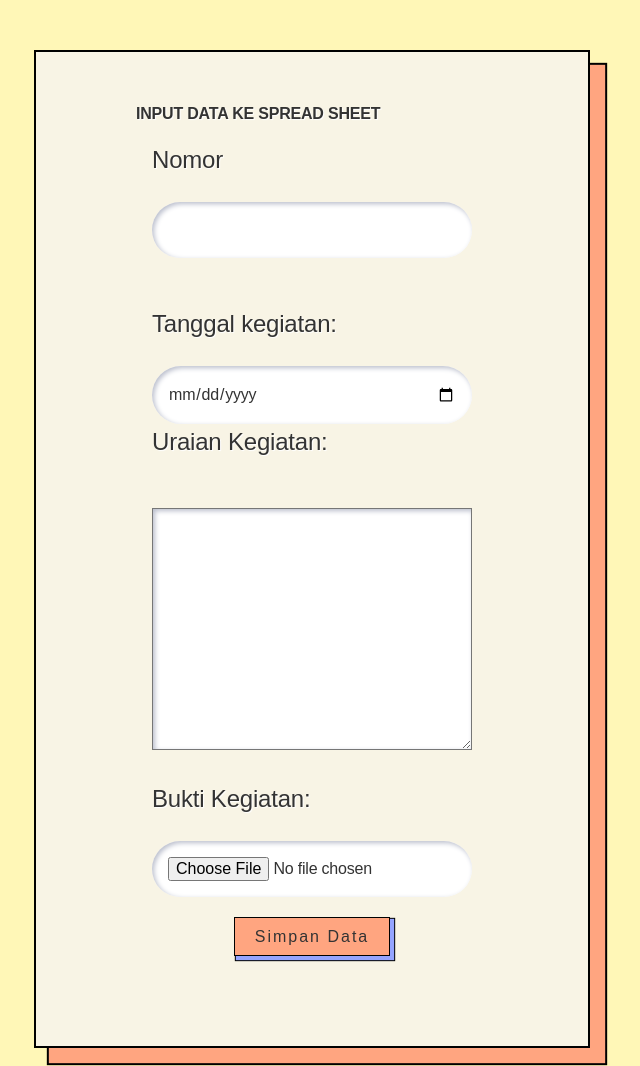
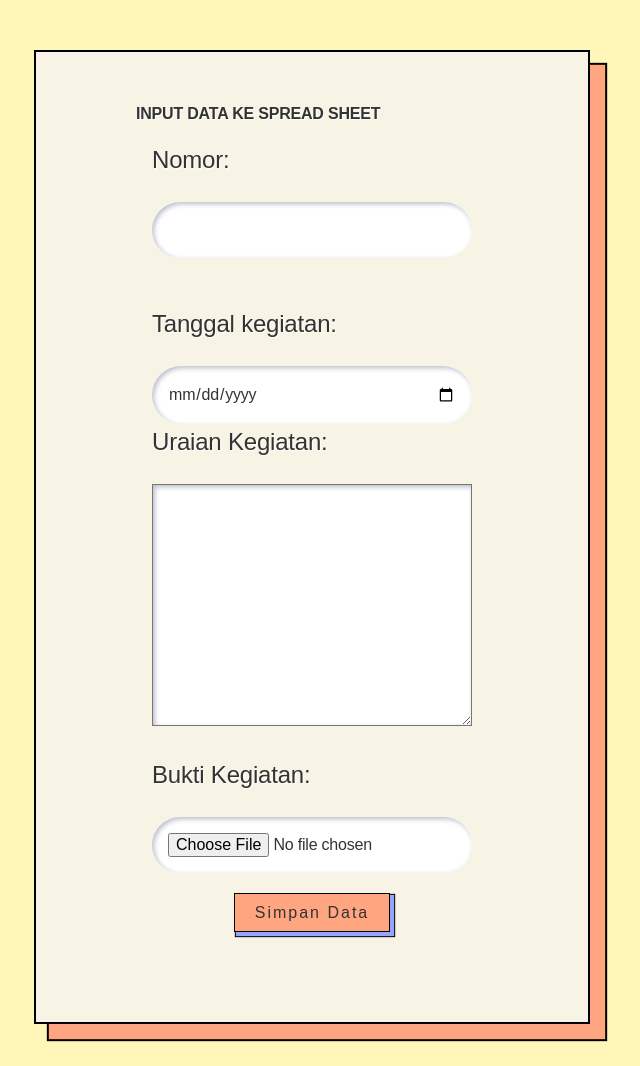
Before and after one commit to KosonginAja/tugassol, a plain HTML site: page index.html in a window 1280 px wide. Shown: the whole page, without its empty margins (328-968 px from the left). Drawn offline with Linux system fonts and the light colour scheme.

Commit message:
Update index.html

```diff
--- a/index.html
+++ b/index.html
@@ -146,7 +146,7 @@ input[type="file"] {
             action="https://script.google.com/macros/s/AKfycbxeOTSCe6Xd_oLAl6XjL5V2SMa96bzxH8tU_8tjRN3DLWpzOqHWb1jwyhOc3kFG2cUg/exec"
             method="post" enctype="multipart/form-data">
             <!-- end akses  -->
-            <label for="no" class="label">Nomor</label>
+            <label for="no" class="label">Nomor:</label>
             <input type="number" id="no" name="no" required>
             </br></br>
 
@@ -156,17 +156,14 @@ input[type="file"] {
             <br>
 
             <label for="uraian" class="label">Uraian Kegiatan:</label>
-            </br>
             <textarea cols="60" rows="10" type="text" id="uraian" name="uraian" required></textarea></br>
 
             </br>
 
             <label for="buktis" class="label">Bukti Kegiatan:</label>
-            <!-- This is an input element of type file, which allows the user to select an image -->
             <input type="file" name="buktis" id="buktis" accept="image/*">
 
             <input type="hidden" id="buktisEnc" name="buktisEnc">
-            <!-- This is an image element with an empty src and alt attribute -->
             <script>
                 document.getElementById('buktis').addEventListener('change', function (event) {
                     var file = event.target.files[0];
```
